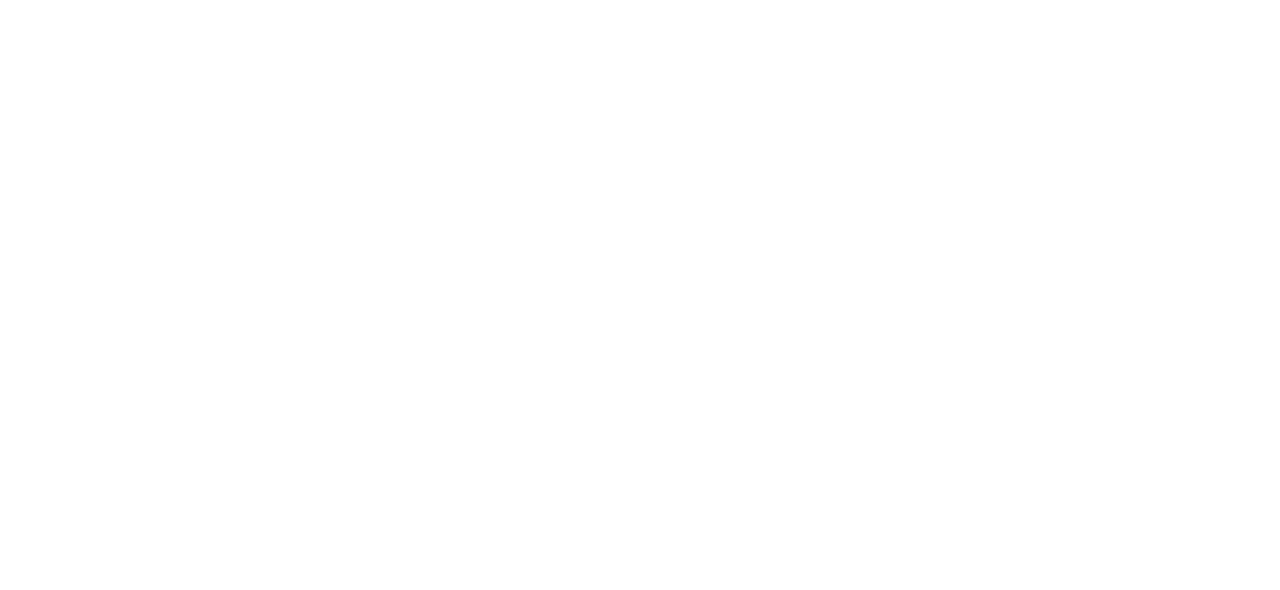
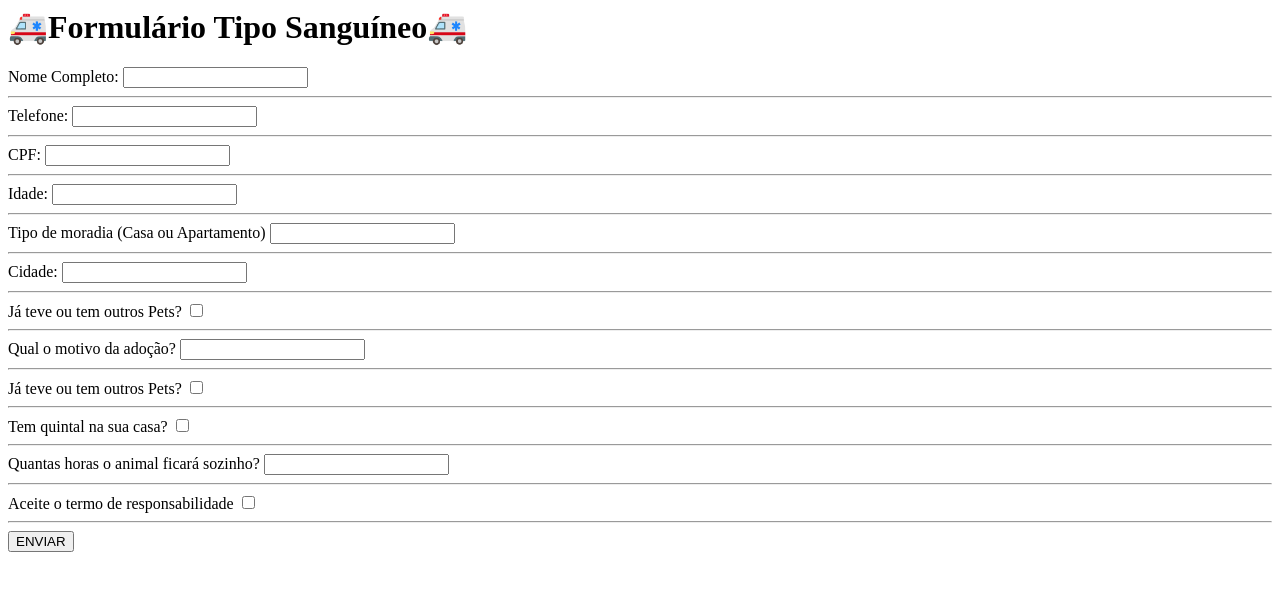
Before and after one commit to caiosantos-777/sangu-neo, a plain HTML site: page index.html in a window 1280 px wide. Drawn offline with Linux system fonts and the light colour scheme.

Commit message:
add - index pronto

```diff
--- a/index.html
+++ b/index.html
@@ -1,12 +1,77 @@
-<html lang="en">
+ <html lang="en">
+
 <head>
     <meta charset="UTF-8">
     <meta name="viewport" content="width=, initial-scale=1.0">
-    <title>Tipo Sanguíneo</title>
+    <title>ONG ADUA</title>
+    <link rel="stylesheet" href="style.css">
 </head>
+
 <body>
+
+    <header>
+
+        <h1> 🚑Formulário Tipo Sanguíneo🚑 </h1>
+
+    </header>
+
+    <main>
+
+        <div class="form1">
+            <form>
+
+                    <label for="Nome"></label>Nome Completo: </label>
+                    <input type="text" name=Nome/>  <hr>
+
+                    <label for="Telefone"></label>Telefone: </label>
+                    <input type="tell" name=Telefone/>  <hr>
+
+                    <label for="CPF"></label>CPF: </label>
+                    <input type="number" name=CPF/>  <hr>
+
+                    <label for="Idade"></label>Idade: </label>
+                    <input type="text" name=Idade/>  <hr>
+
+                    <label for="casa"></label>Tipo de moradia (Casa ou Apartamento) </label>
+                    <input type="text" name=casa/>  <hr>
+
+                    <label for="Cdd"></label>Cidade: </label>
+                    <input type="text" name=Cdd/>  <hr>
+
+                    <label for="Pets"></label>Já teve ou tem outros Pets? </label>
+                    <input type="checkbox" name=Pets/>  <hr>
+
+                    <label for="Motivo"></label>Qual o motivo da adoção? </label>
+                    <input type="text" name=Motivo/>  <hr>
+
+                    <label for="Tempo"></label>Já teve ou tem outros Pets? </label>
+                    <input type="checkbox" name=Tempo/>  <hr>
+
+                    <label for="Quintal"></label>Tem quintal na sua casa? </label>
+                    <input type="checkbox" name=Quintal/>  <hr>
+
+                    <label for="Quintal"></label> Quantas horas o animal ficará sozinho? </label>
+                    <input type="text" name=Quintal/>  <hr>
+
+                     <label for="Termo"></label> Aceite o termo de responsabilidade </label>
+                    <input type="checkbox" name=Quintal/>  <hr>
+
+
+                    <button type="submit" onclick="validarFormulario()">ENVIAR</button>
 
 
 
+
+
+            </form>
+
+        </div>
+
+    </main>
+
+</body>
+
+</html>
+
 </body>
 </html>
```
